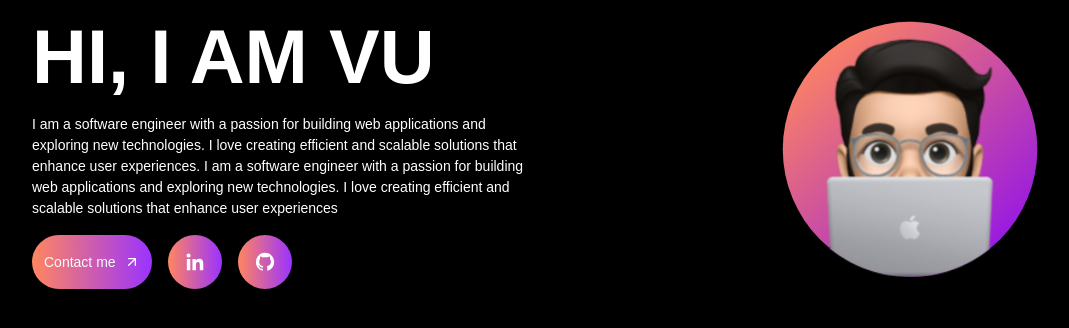
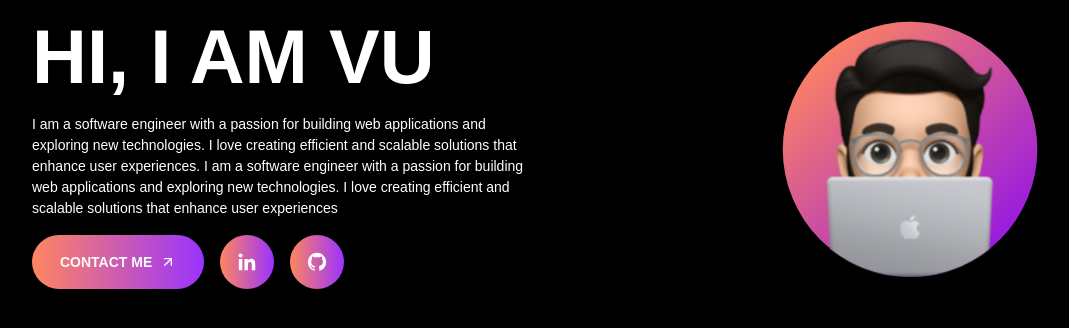
Before and after one commit to zzVu77/my-portfolio, a Next.js app: page / in a window 1280 px wide. Shown: the top 328 px of the page, without its empty margins (88-1157 px from the left). Built offline with nearby package versions, Linux system fonts and the light colour scheme.

Commit message:
feat: enhance contact button in Introduction component

```diff
--- a/src/components/ui/Introduction.tsx
+++ b/src/components/ui/Introduction.tsx
@@ -24,10 +24,12 @@ const Introduction = ({ description, title }: Props) => {
             </p>
           </div>
           {/* button */}
-          <div className="flex justify-center md:justify-start items-center gap-4">
-            <Button className="cursor-pointer h-[54px] w-max rounded-full px-10 bg-gradient-custom">
-              Contact me
-              <ArrowUpRight />
+          <div className="flex justify-center md:justify-start items-center gap-4 w-full">
+            <Button className="cursor-pointer h-[54px] w-max rounded-full bg-gradient-custom">
+              <div className="flex flex-row items-center gap-2 px-3">
+                <p className="font-semibold uppercase text-md">Contact me</p>
+                <ArrowUpRight />
+              </div>
             </Button>
             <Button className="cursor-pointer rounded-full w-[54px] h-[54px] bg-gradient-custom">
               <Image
```
